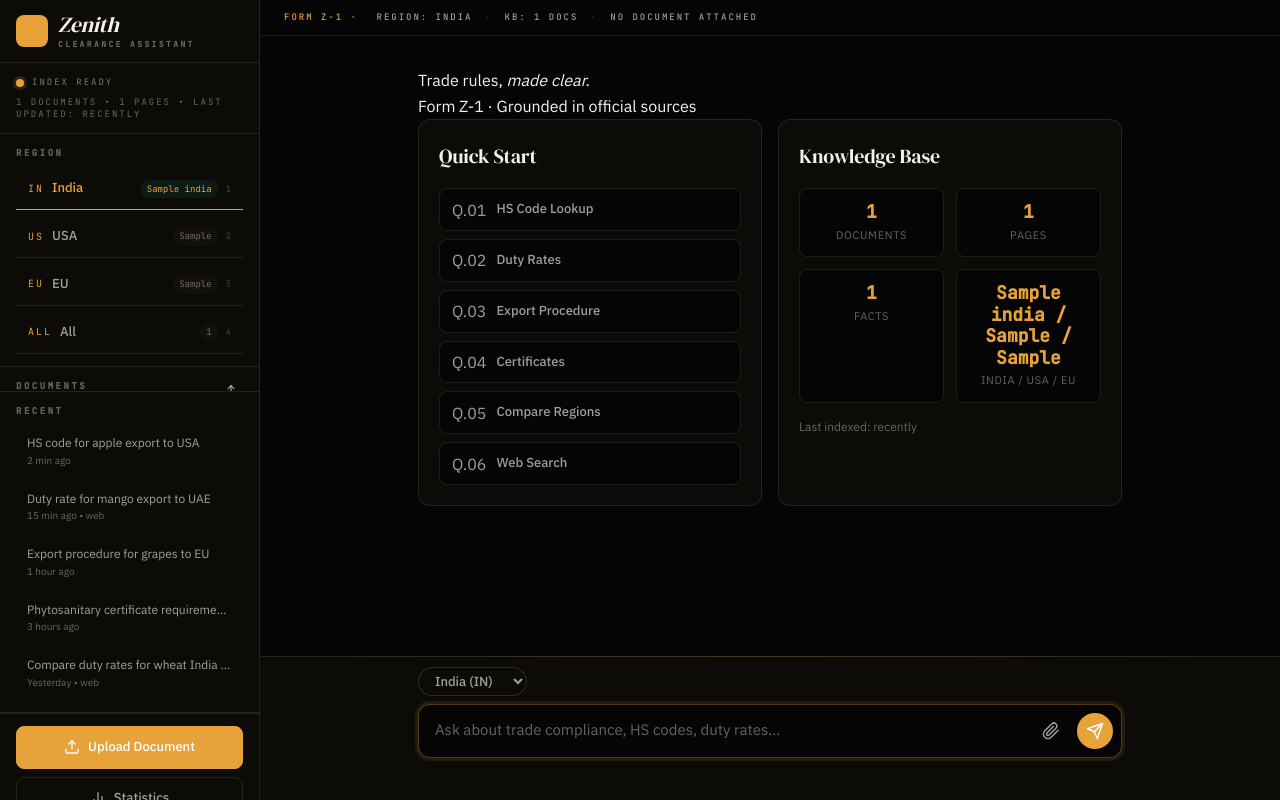
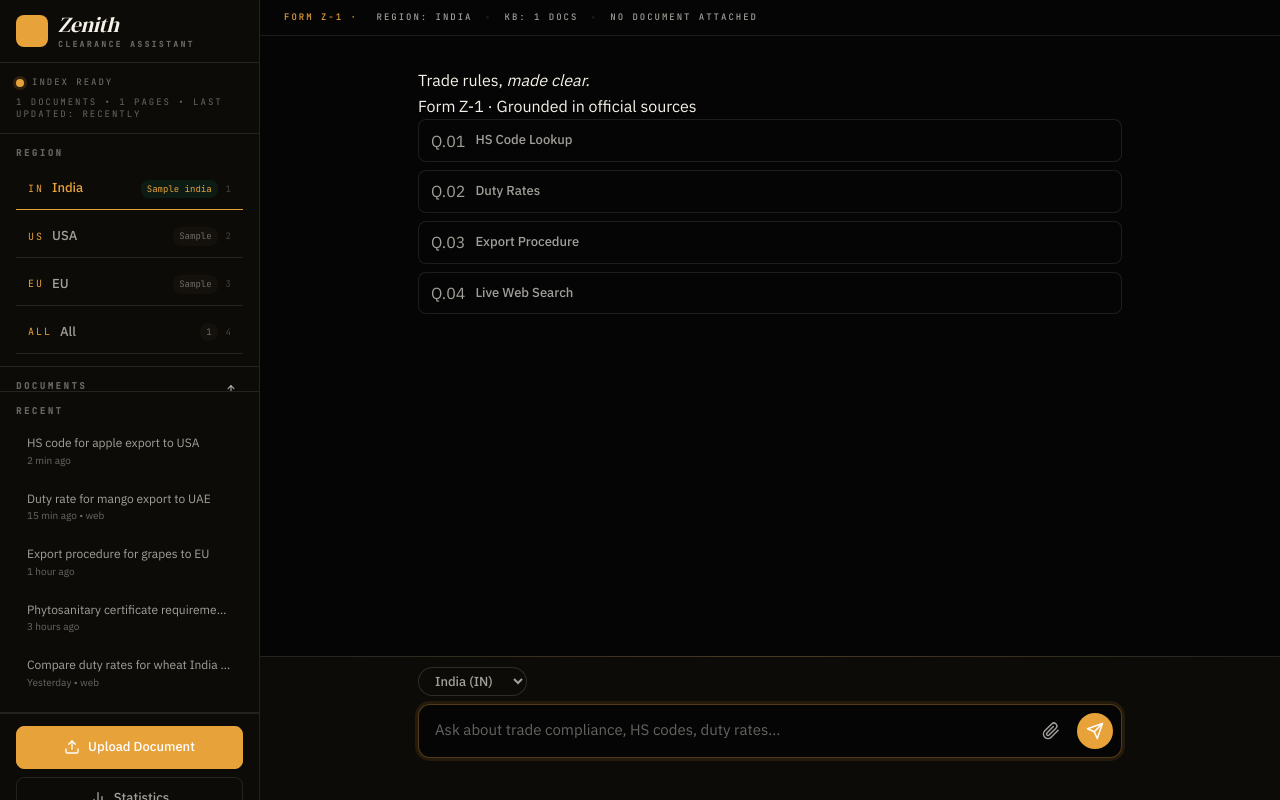
Before and after one commit to CodeYodha-010/zenith-05, a Django app: template rag_app/templates/rag_app/index_new.html in a window 1280 px wide. Run offline with Django 5.2, Linux system fonts and the light colour scheme; the template is opened without the code that fills it: most values are stand-ins (such as "Sample title", 1, 10 or a date in 2020); some libraries are stand-ins or nearby versions.

Commit message:
feat(ui): rebuild welcome screen as a single centered column
Remove the two-panel welcome grid and the knowledge-base stat counters; the screen now opens with the brand headline and four quiet quick-start rows (Q.01-Q.04), matching how premium assistants present an empty state. The empty-KB upload prompt is preserved.

Verified: all chat.js-referenced element IDs remain in the template.

```diff
--- a/rag_app/templates/rag_app/index_new.html
+++ b/rag_app/templates/rag_app/index_new.html
@@ -36,10 +36,7 @@
                     <h1 class="z-welcome-brand-title">Trade rules, <em>made clear.</em></h1>
                     <p class="z-welcome-brand-sub">Form Z-1 · Grounded in official sources</p>
                 </div>
-                <div class="z-welcome-grid">
-                    <!-- Quick Start -->
-                    <div class="z-welcome-panel">
-                        <h2 class="z-welcome-title">Quick Start</h2>
+                <div class="z-welcome-suggest">
                     <div class="z-quick-start-list">
                         <button class="z-quick-start-item"
                                 data-query="What is HS code for apple export to USA?">
@@ -57,51 +54,19 @@
                             <span class="z-quick-start-text">Export Procedure</span>
                         </button>
                         <button class="z-quick-start-item"
-                                    data-query="Phytosanitary certificate requirements for mango">
+                                data-query="Latest export regulations for organic spices to EU 2025">
                             <span class="z-quick-start-icon">Q.04</span>
-                                <span class="z-quick-start-text">Certificates</span>
-                            </button>
-                            <button class="z-quick-start-item"
-                                    data-query="Compare duty rates for wheat between India and USA">
-                                <span class="z-quick-start-icon">Q.05</span>
-                                <span class="z-quick-start-text">Compare Regions</span>
-                            </button>
-                            <button class="z-quick-start-item"
-                                    data-query="Latest export regulations for organic spices to EU 2025">
-                                <span class="z-quick-start-icon">Q.06</span>
-                                <span class="z-quick-start-text">Web Search</span>
+                            <span class="z-quick-start-text">Live Web Search</span>
                         </button>
                     </div>
-                    </div>
 
-                    <!-- KB Status -->
-                    <div class="z-welcome-panel z-welcome-panel--status">
-                        <h2 class="z-welcome-title">Knowledge Base</h2>
-                        <div class="z-kb-stats-grid">
-                            <div class="z-kb-stat">
-    <span class="z-kb-stat-value" data-count="{{ stats.total_documents }}">{{ stats.total_documents }}</span>
-    <span class="z-kb-stat-label">Documents</span>
-</div>
-                            <div class="z-kb-stat">
-    <span class="z-kb-stat-value" data-count="{{ stats.total_pages }}">{{ stats.total_pages }}</span>
-    <span class="z-kb-stat-label">Pages</span>
-</div>
-                            <div class="z-kb-stat">
-    <span class="z-kb-stat-value" data-count="{{ stats.total_facts }}">{{ stats.total_facts }}</span>
-    <span class="z-kb-stat-label">Facts</span>
-</div>
-                            <div class="z-kb-stat">
-                                <span class="z-kb-stat-value">{{ stats.regions.india }} / {{ stats.regions.us }} / {{ stats.regions.eu }}</span>
-                                <span class="z-kb-stat-label">India / USA / EU</span>
-                            </div>
-                        </div>
-                        <p class="z-kb-last-updated">Last indexed: recently</p>
                     {% if stats.total_documents == 0 %}
+                    <div class="z-welcome-upload-row">
                         <button type="button" class="z-upload-prompt-btn" id="welcome-upload-btn">
                             Upload First Document
                         </button>
+                    </div>
                     {% endif %}
-                    </div>
                 </div>
             </div>
 
```
Lines whose indentation alone changed are shown as unchanged.
